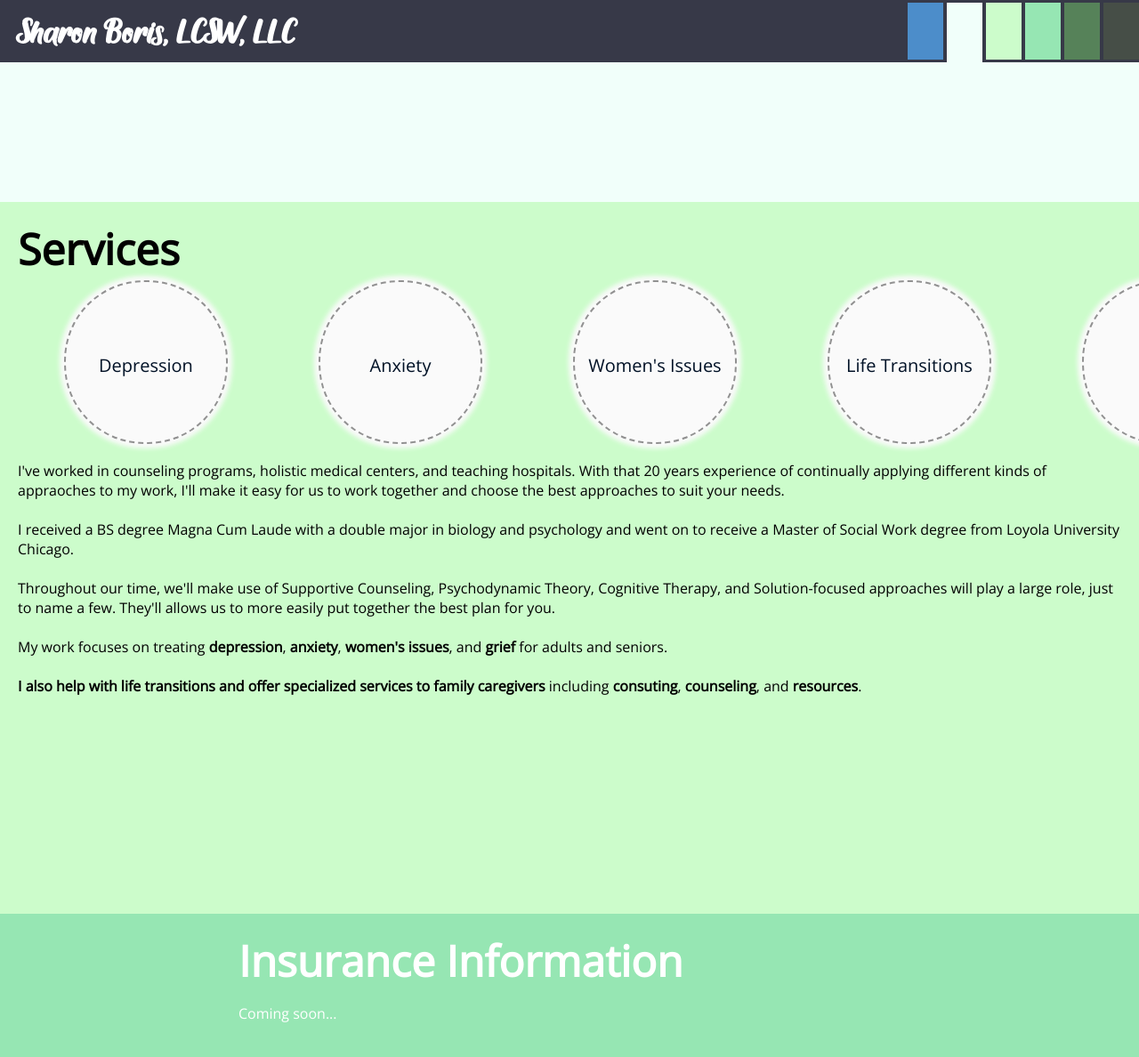
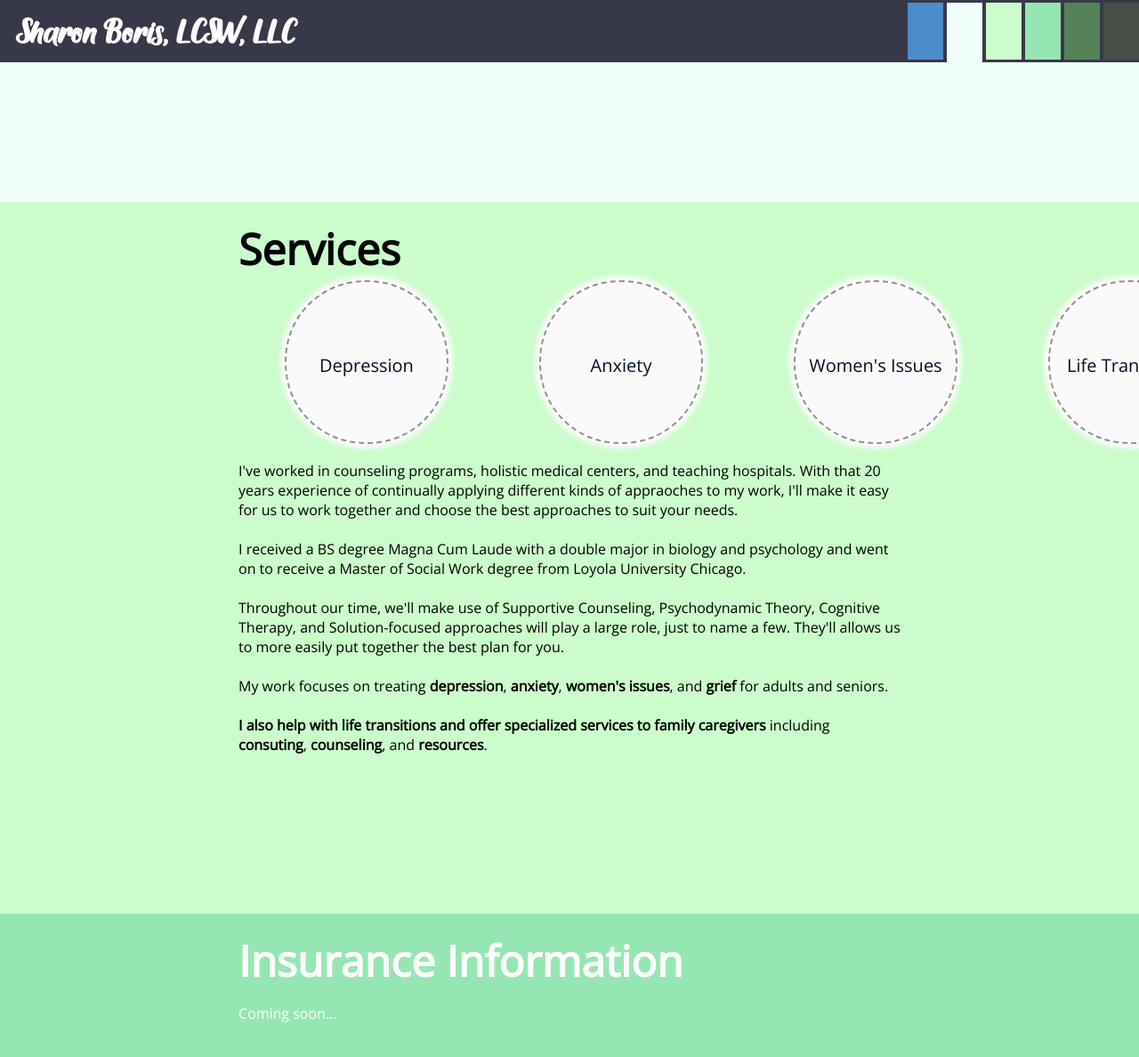
Before and after one commit to PlGGS/sharonboris.com, a Jekyll site: the page built from index.html, in a window 1280 px wide and 1400 px high, scrolled down 1224 px. Shown: the top 1188 px of the window at 89% size. Built offline with Jekyll 4.4.1, drawn with Linux system fonts in a browser that asks for light colours; nearby versions of some CDN libraries; some web fonts are replaced.

Commit message:
Fixed the fix

```diff
--- a/css/main.scss
+++ b/css/main.scss
@@ -149,9 +149,6 @@
     color: #000000;
 
     div {
-        padding-left: 0px;
-        padding-right: 0px;
-
         h2 {
             color: #000000;
         }
@@ -159,6 +156,11 @@
         p {
             color: #000000;
         }
+    }
+
+    table tr td div {
+        padding-left: 0px;
+        padding-right: 0px;
     }
 
     #icon
```
